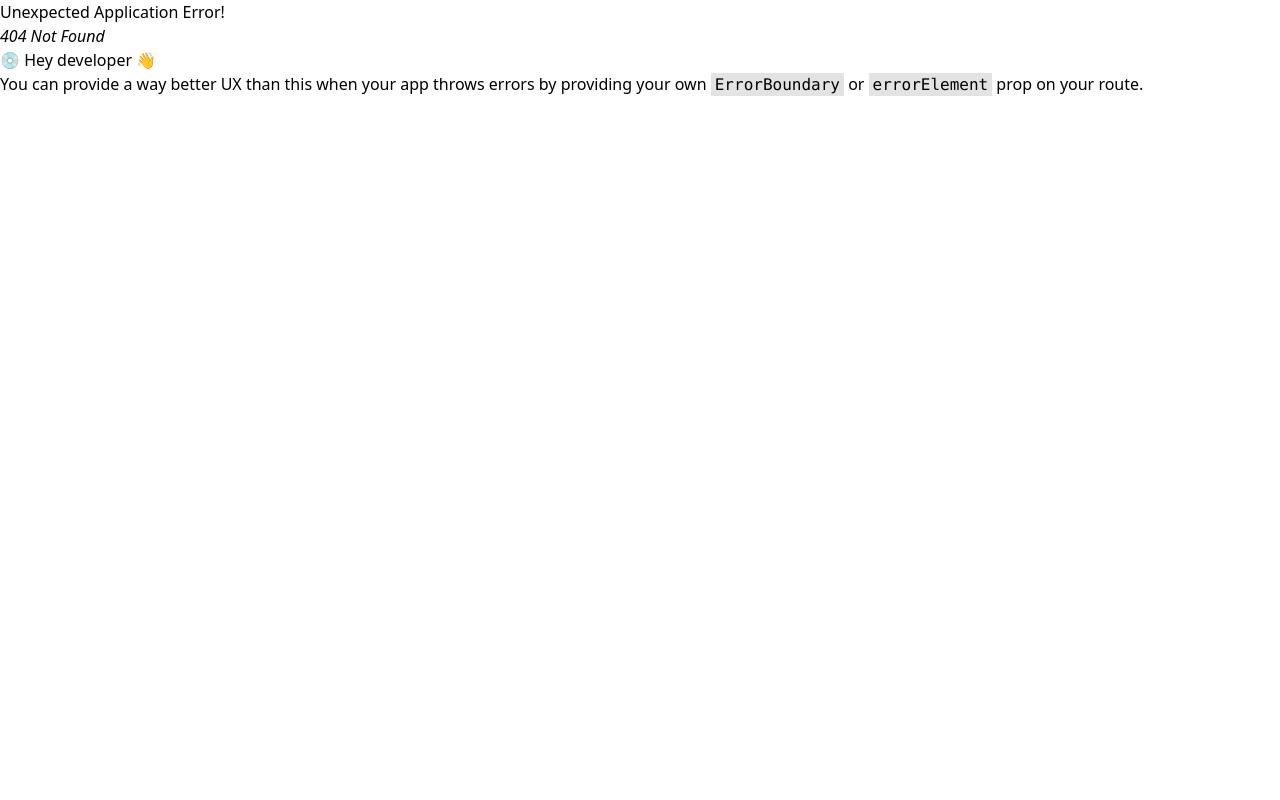
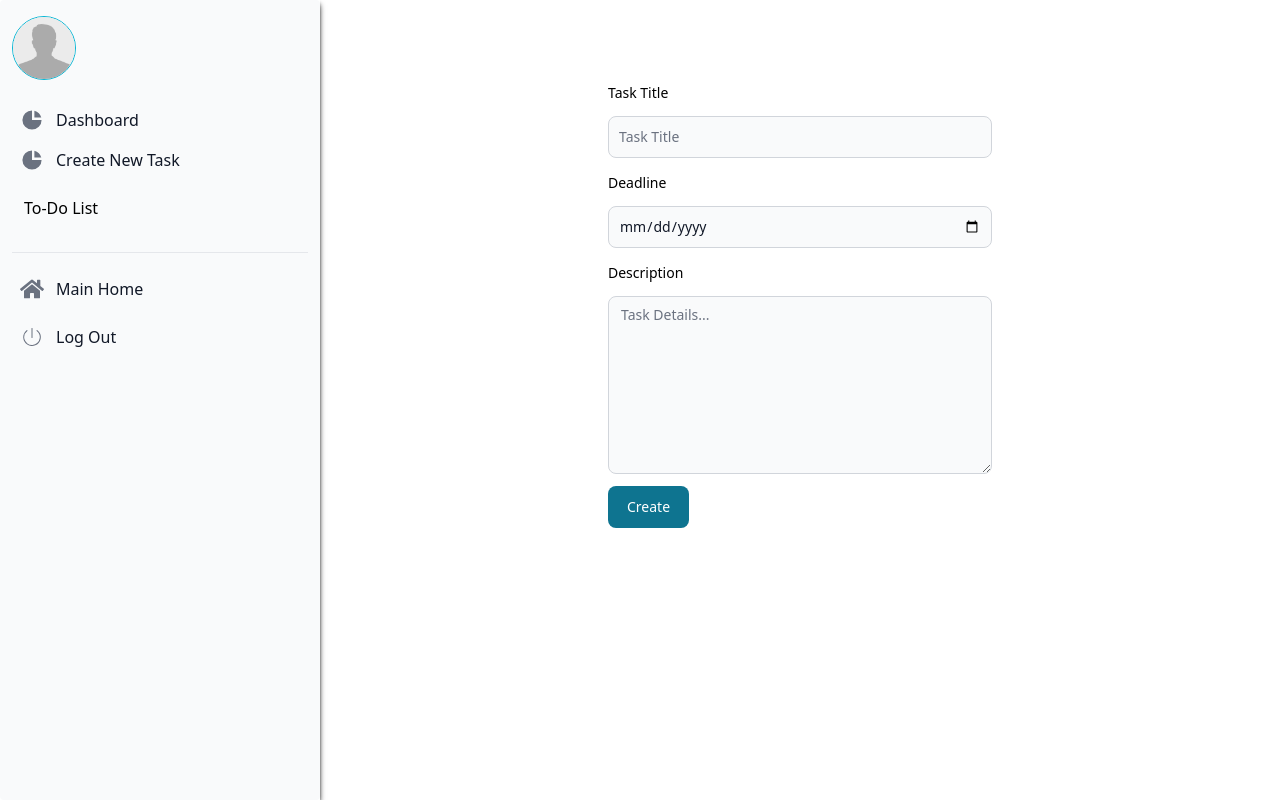
Before and after one commit to raselsharif/programmingHero-SCIC-job-task, a React (Vite) app: page /dashboard/create-task in a window 1280 px wide. Before the commit this address had no page. Built offline with nearby package versions, Linux system fonts and the light colour scheme.

Commit message:
added create tast page in dashboard

```diff
--- a/package.json
+++ b/package.json
@@ -17,6 +17,7 @@
     "postcss": "^8.4.32",
     "react": "^18.2.0",
     "react-dom": "^18.2.0",
+    "react-hot-toast": "^2.4.1",
     "react-icons": "^4.12.0",
     "react-router-dom": "^6.21.1",
     "sort-by": "^1.2.0",
--- a/src/compoments/common/Navbar/Navbar.jsx
+++ b/src/compoments/common/Navbar/Navbar.jsx
@@ -1,6 +1,6 @@
 import { Avatar, Dropdown, Navbar as Nav } from "flowbite-react";
 import logo from "../../../assets/logo.png";
-import { NavLink } from "react-router-dom";
+import { Link, NavLink } from "react-router-dom";
 
 const Navbar = () => {
   return (
@@ -34,9 +34,9 @@ const Navbar = () => {
               name@flowbite.com
             </span>
           </Dropdown.Header>
-          <Dropdown.Item>Dashboard</Dropdown.Item>
-          <Dropdown.Item>Settings</Dropdown.Item>
-          <Dropdown.Item>Earnings</Dropdown.Item>
+          <Link to={"/dashboard/home"}>
+            <Dropdown.Item>Dashboard</Dropdown.Item>
+          </Link>
           <Dropdown.Divider />
           <Dropdown.Item>Sign out</Dropdown.Item>
         </Dropdown>
--- a/src/main.jsx
+++ b/src/main.jsx
@@ -3,9 +3,11 @@ import ReactDOM from "react-dom/client";
 import "./index.css";
 import { RouterProvider } from "react-router-dom";
 import routers from "./routes/Routers";
+import { Toaster } from "react-hot-toast";
 
 ReactDOM.createRoot(document.getElementById("root")).render(
   <React.StrictMode>
     <RouterProvider router={routers}></RouterProvider>
+    <Toaster />
   </React.StrictMode>
 );
--- /dev/null
+++ b/src/pages/Dashboard/CreatTask/CreateTask.jsx
@@ -0,0 +1,26 @@
+import { Button, Label, TextInput, Textarea } from "flowbite-react";
+import toast from "react-hot-toast";
+
+const CreateTask = () => {
+  const handleCreate = (e) => {
+    e.preventDefault();
+    toast.success("clicked successfully");
+  };
+  return (
+    <div className="max-w-sm mx-auto mt-20">
+      <form onSubmit={handleCreate}>
+        <Label color="black" value="Task Title" />
+        <TextInput className="my-3" placeholder="Task Title" />
+        <Label color="black" value="Deadline" />
+        <TextInput type="date" className="my-3" />
+        <Label color="black" value="Description" />
+        <Textarea className="mt-3" placeholder="Task Details..." rows={8} />
+        <Button type="submit" className="mt-3">
+          Create
+        </Button>
+      </form>
+    </div>
+  );
+};
+
+export default CreateTask;
--- a/src/pages/Dashboard/DashSidebar.jsx
+++ b/src/pages/Dashboard/DashSidebar.jsx
@@ -24,7 +24,7 @@ const DashSidebar = () => {
                 Dashboard
               </Sidebar.Item>
             </NavLink>
-            <NavLink to={"/dashboard/home"}>
+            <NavLink to={"/dashboard/create-task"}>
               <Sidebar.Item href="#" icon={HiChartPie}>
                 Create New Task
               </Sidebar.Item>
--- a/src/routes/Routers.jsx
+++ b/src/routes/Routers.jsx
@@ -7,6 +7,7 @@ import WhoCanUse from "../Sections/WhoCanUse";
 import About from "../Sections/About";
 import Dashboard from "../pages/Dashboard/Dashboard";
 import DashboardHome from "../pages/Dashboard/DashboardHome/DashboardHome";
+import CreateTask from "../pages/Dashboard/CreatTask/CreateTask";
 
 const routers = createBrowserRouter([
   {
@@ -43,6 +44,11 @@ const routers = createBrowserRouter([
         path: "/dashboard/home",
         element: <DashboardHome />,
       },
+
+      {
+        path: "/dashboard/create-task",
+        element: <CreateTask />,
+      },
     ],
   },
 ]);
```
Also changed, not shown: 1 other file (tests, documents, lock files or other folders).
